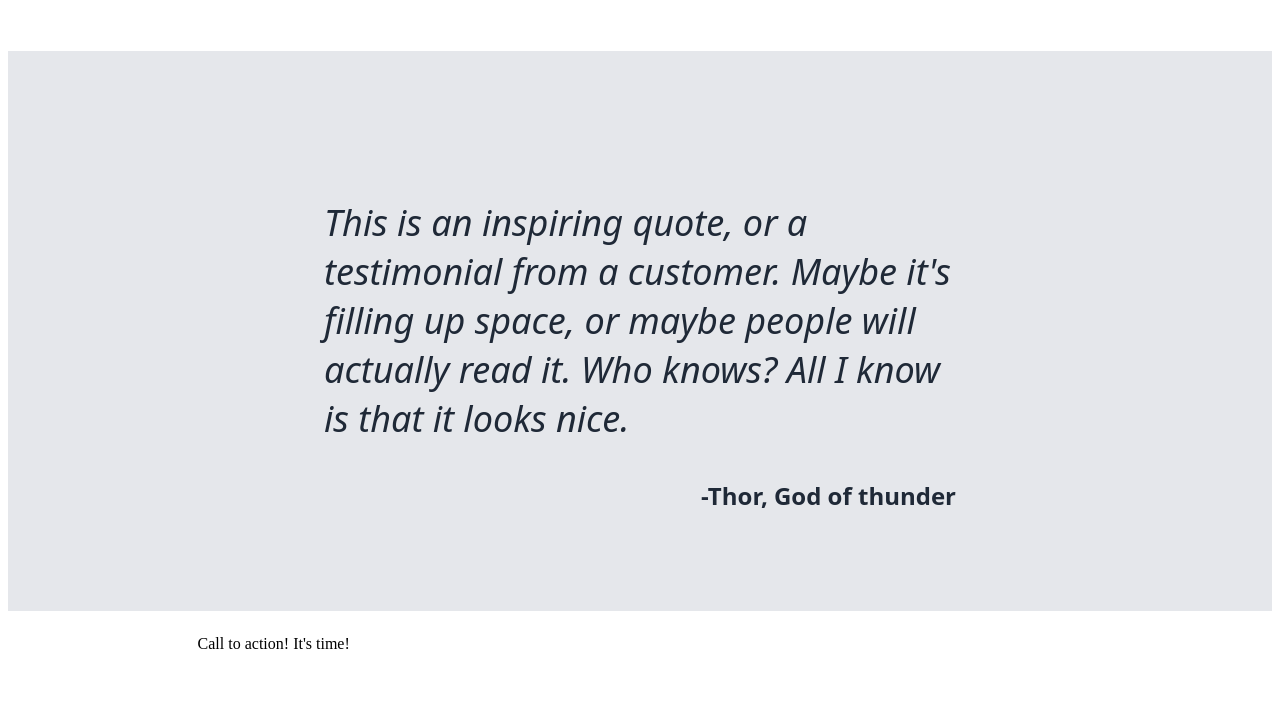
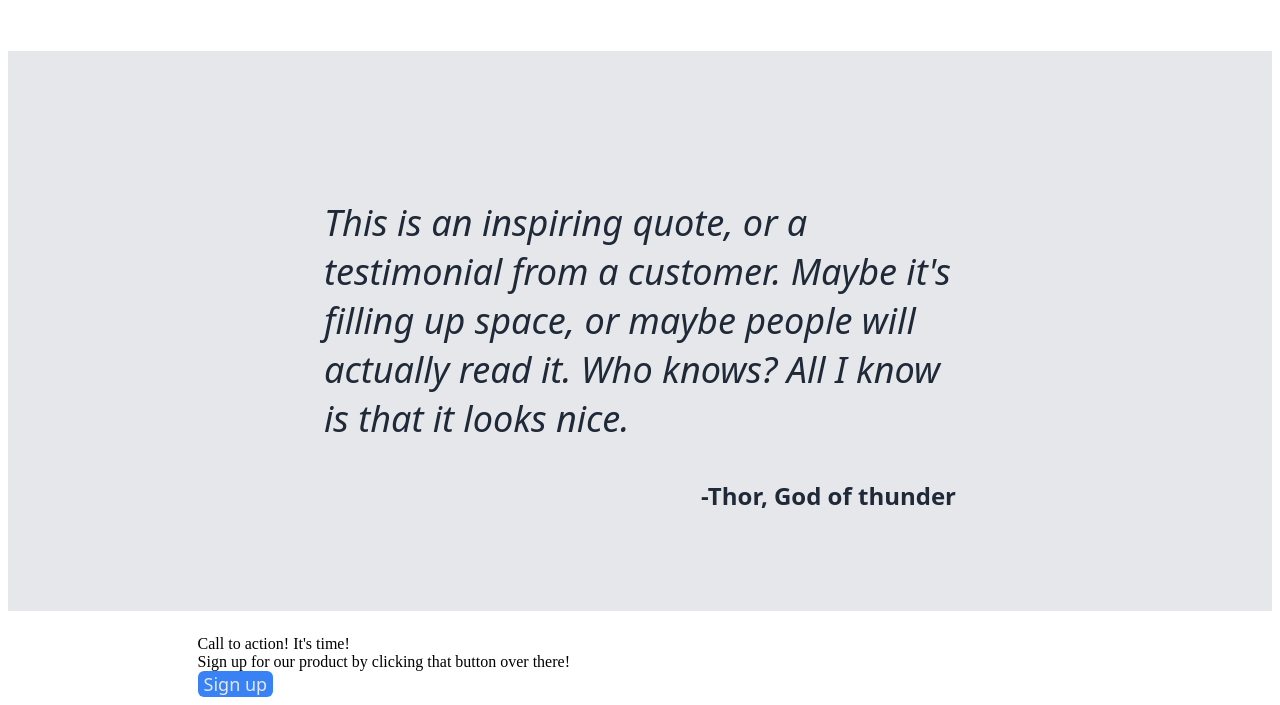
Before and after one commit to eashaan-sharma/landing-page, a plain HTML site: page index.html in a window 1280 px wide. Shown: the part 795-1500 px from the top of the page. Before the commit the page ends 1456 px from the top, so only its background shows below. Drawn offline with Linux system fonts and the light colour scheme.

Commit message:
Add index.html

```diff
--- a/index.html
+++ b/index.html
@@ -58,7 +58,13 @@
             <div class="p6"><p>-Thor, God of thunder<br><br><br><br></p></div>
         </div>
         <div class="ender">
-            Call to action! It's time!
+            Call to action! It's time!<br>
+            Sign up for our product by clicking that button over there!
+            <div class="button">
+                <button class="btn">
+                Sign up
+                </button>
+            </div>
         </div>
     </body>
 </html>
```
